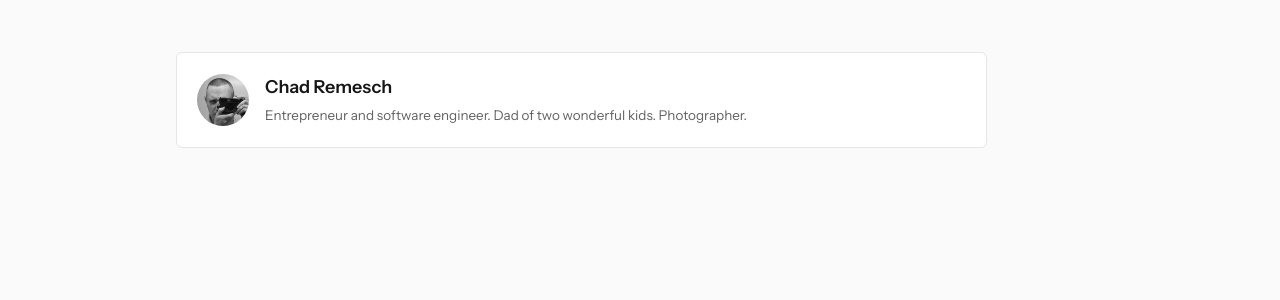
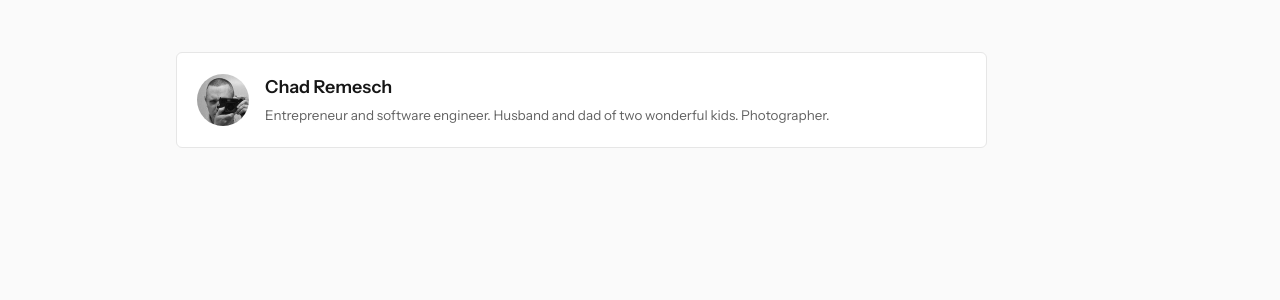
Before and after one commit to chadrem/chadrem.github.io, a Jekyll site: the page built from about/index.md, in a window 1280 px wide. Shown: the part 428-728 px from the top of the page. Built offline with Jekyll 4.4.1, drawn with Linux system fonts in a browser that asks for light colours.

Commit message:
Add husband to the footer bio

```diff
--- a/_config.yml
+++ b/_config.yml
@@ -59,7 +59,7 @@ defaults:
 
 owner:
   name: Chad Remesch
-  bio: "Entrepreneur and software engineer. Dad of two wonderful kids. Photographer."
+  bio: "Entrepreneur and software engineer. Husband and dad of two wonderful kids. Photographer."
   email: chad@remesch.com
   github: chadrem
   linkedin: chadremesch
```
